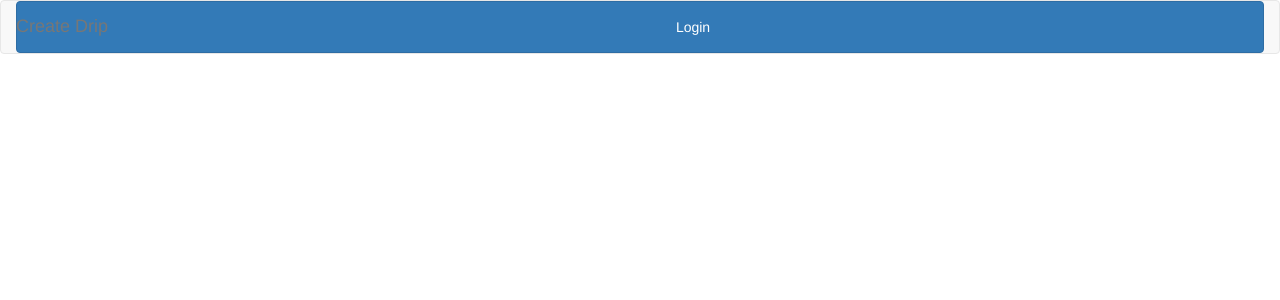
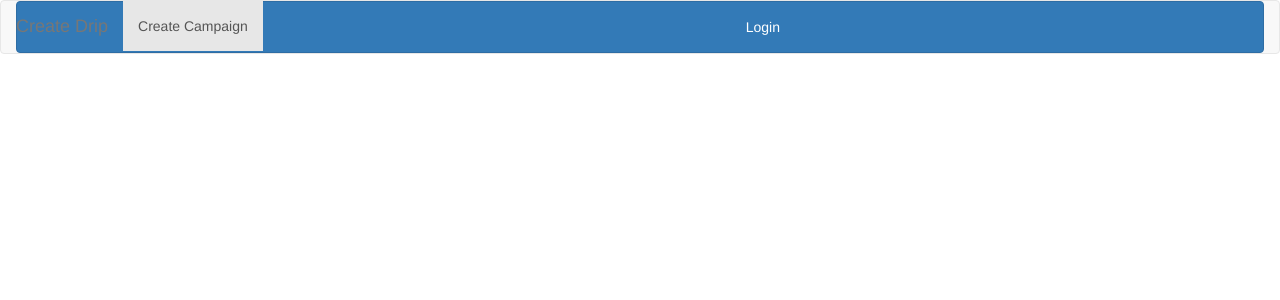
Before and after one commit to abhi11verma/dripper, a Flask app: page /createNewCampaign in a window 1280 px wide. Shown: the top 300 px of the page. Run offline with Flask 2, Linux system fonts and the light colour scheme; some libraries are stand-ins or nearby versions.

Commit message:
active class added

```diff
--- a/templates/createnewcampaign.html
+++ b/templates/createnewcampaign.html
@@ -14,6 +14,9 @@
                   <div class="navbar-header">
                     <a class="navbar-brand" href="#">Create Drip</a>
                   </div>
+                  <ul class="nav navbar-nav">
+                        <li class="active"><a href="/createNewCampaign">Create Campaign</a></li>
+                      </ul>
                   {%- if current_user.is_authenticated -%}
                   <ul class="nav navbar-nav navbar-right">
                     <li><a href="#">{{current_user.name}}</a></li>
```
